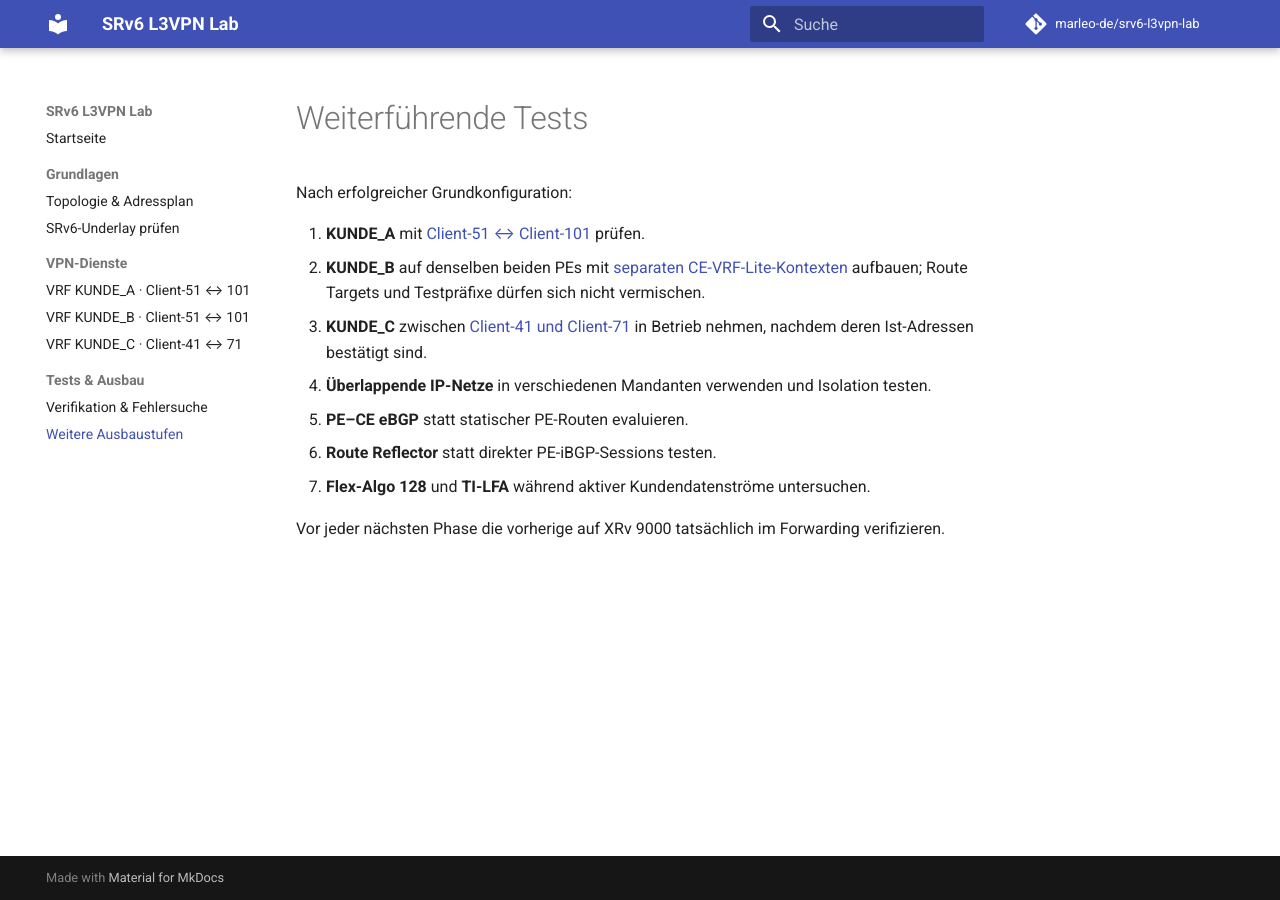
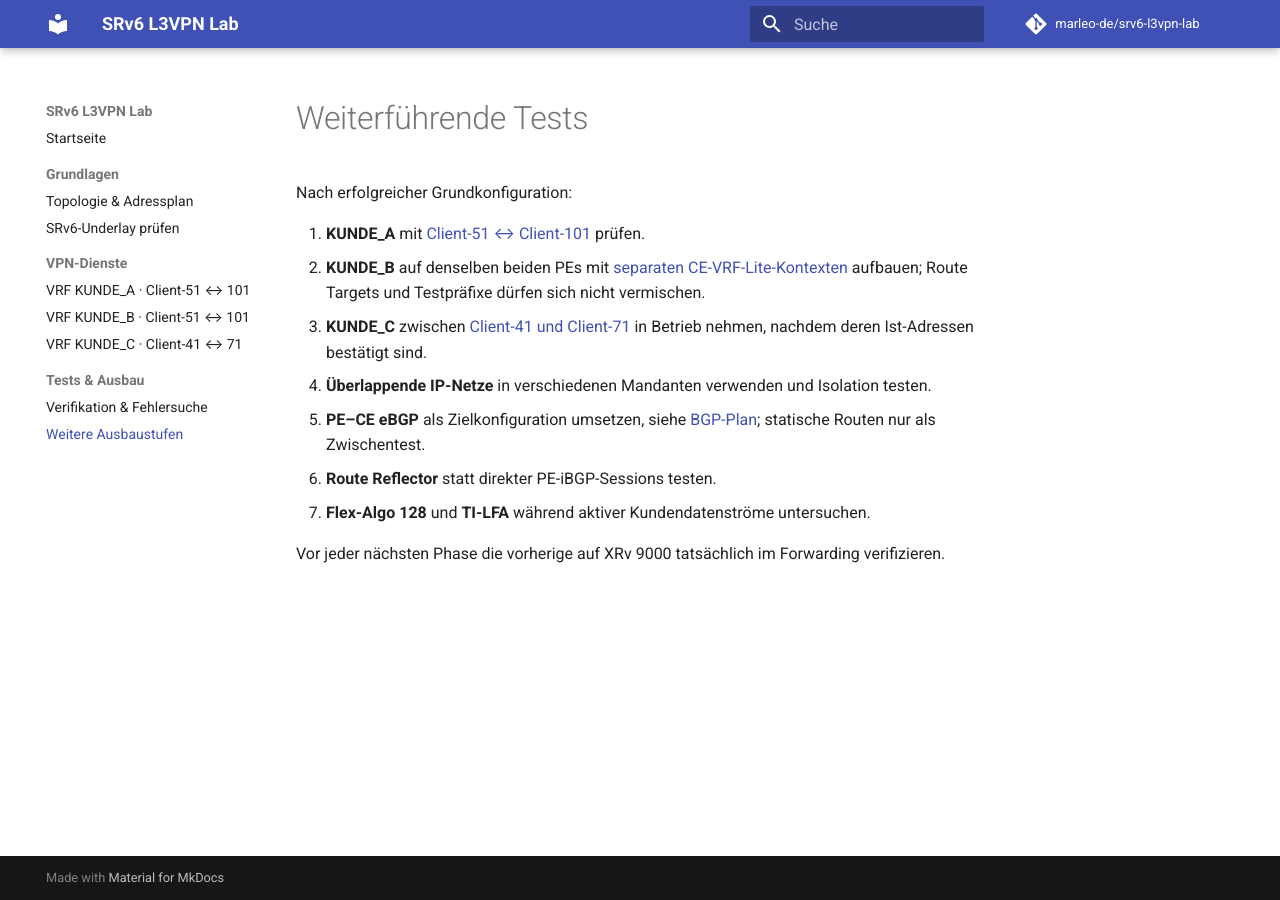
Before and after one commit to marleo-de/srv6-l3vpn-lab, an MkDocs documentation site: the page built from docs/erweiterungen.md, in a window 1280 px wide. Built offline with MkDocs 1.6.1 and Material for MkDocs 9.7.7, drawn with Linux system fonts in a browser that asks for light colours; comment, search, counter and statistics services are not loaded.

Commit message:
Clarify BGP lab objective and mark static routes as temporary

```diff
--- a/docs/erweiterungen.md
+++ b/docs/erweiterungen.md
@@ -6,7 +6,7 @@ Nach erfolgreicher Grundkonfiguration:
 2. **KUNDE_B** auf denselben beiden PEs mit [separaten CE-VRF-Lite-Kontexten](kunde-b.md) aufbauen; Route Targets und Testpräfixe dürfen sich nicht vermischen.
 3. **KUNDE_C** zwischen [Client-41 und Client-71](kunde-c.md) in Betrieb nehmen, nachdem deren Ist-Adressen bestätigt sind.
 4. **Überlappende IP-Netze** in verschiedenen Mandanten verwenden und Isolation testen.
-5. **PE–CE eBGP** statt statischer PE-Routen evaluieren.
+5. **PE–CE eBGP** als Zielkonfiguration umsetzen, siehe [BGP-Plan](bgp-plan.md); statische Routen nur als Zwischentest.
 6. **Route Reflector** statt direkter PE-iBGP-Sessions testen.
 7. **Flex-Algo 128** und **TI-LFA** während aktiver Kundendatenströme untersuchen.
 
```
